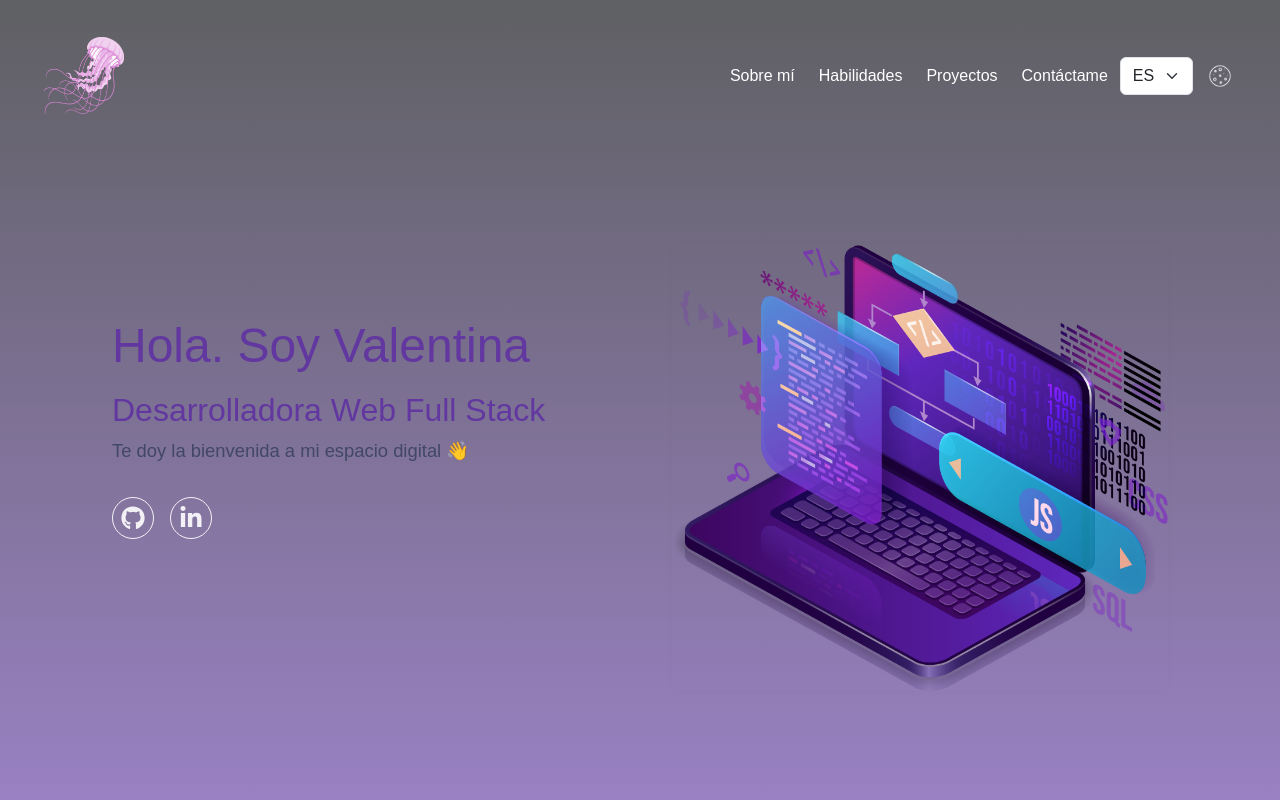
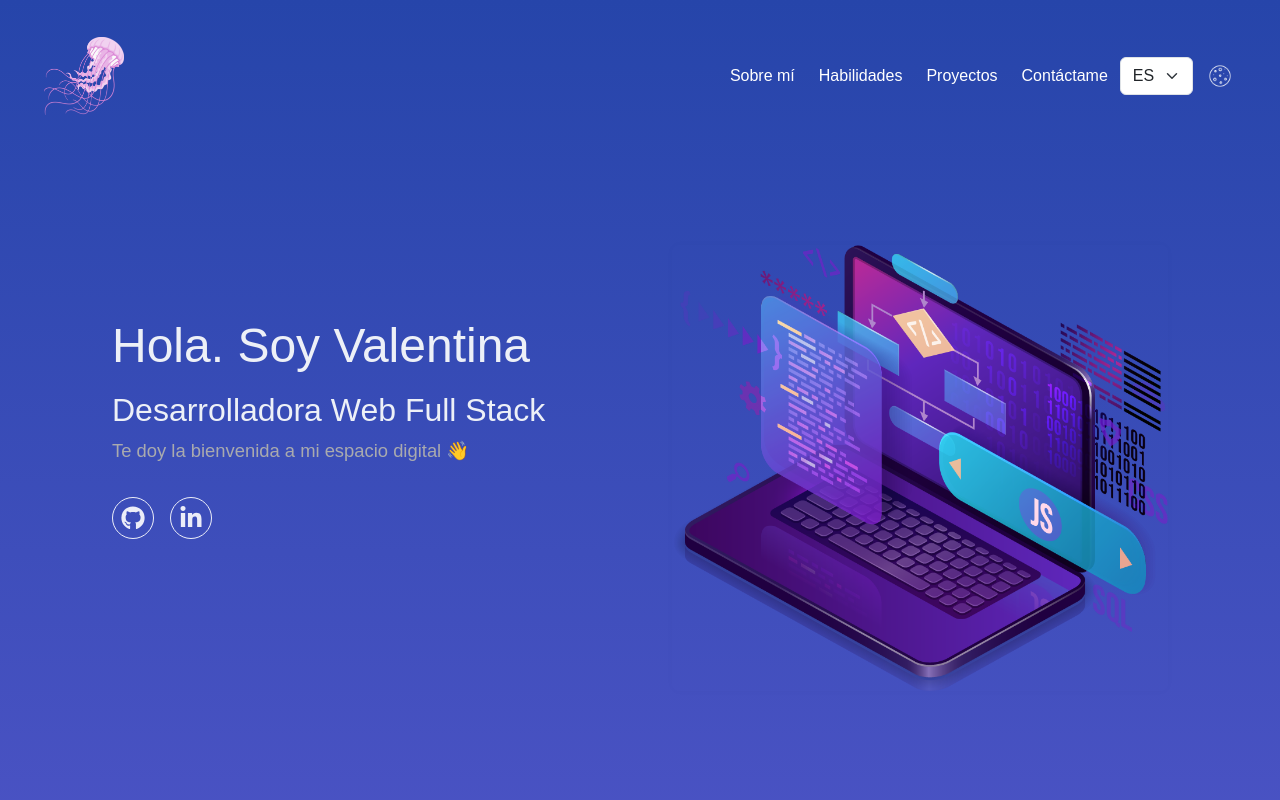
Before and after one commit to svalentinaog/portfolio-svalentinaog, a React (Vite) app: page / in a window 1280 px wide. Shown: the top 800 px of the page. Built offline with nearby package versions, Linux system fonts and the light colour scheme.

Commit message:
Update Entry

```diff
--- a/src/styles/globals.scss
+++ b/src/styles/globals.scss
@@ -8,5 +8,5 @@
 html,
 body {
   font-family: 'Rethink Sans', sans-serif !important;
-  background-color: var(--bg-theme);
+  background: var(--bg-theme);
 }
--- a/src/styles/pages/_home.scss
+++ b/src/styles/pages/_home.scss
@@ -15,9 +15,6 @@
   padding-top: 3.5rem;
   padding-left: 7rem;
   padding-right: 7rem;
-
-
-  position: relative;
   width: 100%;
   height: 100vh;
   margin-right: auto;
@@ -26,26 +23,32 @@
   flex-direction: row;
   align-items: center;
   justify-content: space-between;
- // padding: 5rem;
   gap: 2rem;
 }
 
-.container-entry-home::before {
-  content: '';
-  background: var(--bg-translucent);
-  width: 100%;
-  height: 100%;
-  top: 0;
-  left: 0;
-  opacity: 0.6;
-  position: absolute;
-  z-index: 0;
-}
+// position: relative
+// background-size: cover;
+// background-position: center;
+// background-repeat: no-repeat;
+// background-image: url('/images/aquarium.jpg');
+// background-attachment: fixed;
 
-.container-entry-home>* {
-  position: relative;
-  z-index: 1;
-}
+// .container-entry-home::before {
+//   content: '';
+//   background: var(--bg-translucent);
+//   width: 100%;
+//   height: 100%;
+//   top: 0;
+//   left: 0;
+//   opacity: 0.8;
+//   position: absolute;
+//   z-index: 0;
+// }
+
+// .container-entry-home>* {
+//   position: relative;
+//   z-index: 1;
+// }
 
 .text-content-entry-home {
   width: 100%;
@@ -59,11 +62,17 @@
 
   h1 {
     font-size: 3rem;
+    color: $text-primary-dark;
     margin: 0;
+  }
+
+  h2 {
+    color: $text-primary-dark;
   }
 
   div>p {
     font-size: 1.15rem;
+    color: $text-secondary-dark;
   }
 }
 
--- a/src/styles/utils/_colors.scss
+++ b/src/styles/utils/_colors.scss
@@ -12,15 +12,17 @@ $dark: #04040e;
 
 // ---- Colores a nivel global
 
-$bg-theme-light: #edf0f7;
+$bg-theme-light: linear-gradient(to bottom, #2645AA, #5657CC);
 $bg-theme-dark: #0b0f19;
+
 $text-primary-light: #6237A0;
 $text-primary-dark: #edf0f7;
+
+$text-secondary-dark: #a9aaae;
 $text-secondary-light: #424767;
-$text-secondary-dark: #a9aaae;
 
 // Barra de Navegación (NavBar)
-$bg-navbar-light: #6237A0;
+$bg-navbar-light: #2645AA;
 $bg-navbar-dark: #04040e;
 
 // ---- 🌝 Switch 🌚
@@ -53,7 +55,7 @@ $bg-footer-light: #6237A0;
 $bg-footer-dark: #04040e;
 
 // Filtro para fondo traslucido
-$bg-translucent-light: linear-gradient(to bottom, #000, #6237A0);
+$bg-translucent-light: linear-gradient(to bottom, #000, #fff);
 
 $bg-translucent-dark: #0b0f19;
 
--- a/src/styles/utils/_texts.scss
+++ b/src/styles/utils/_texts.scss
@@ -1,11 +1,11 @@
 @import './_colors';
 
 h1, h2, h3, h4, h5, h6, strong, label {
-    color: var(--text-primary);
+   // color: var(--text-primary);
     font-weight: 500;
 }
 
 p, span, input, ul, li, a, b {
-    color: var(--text-secondary);
+   // color: var(--text-secondary);
     font-weight: 500;
 }
```
